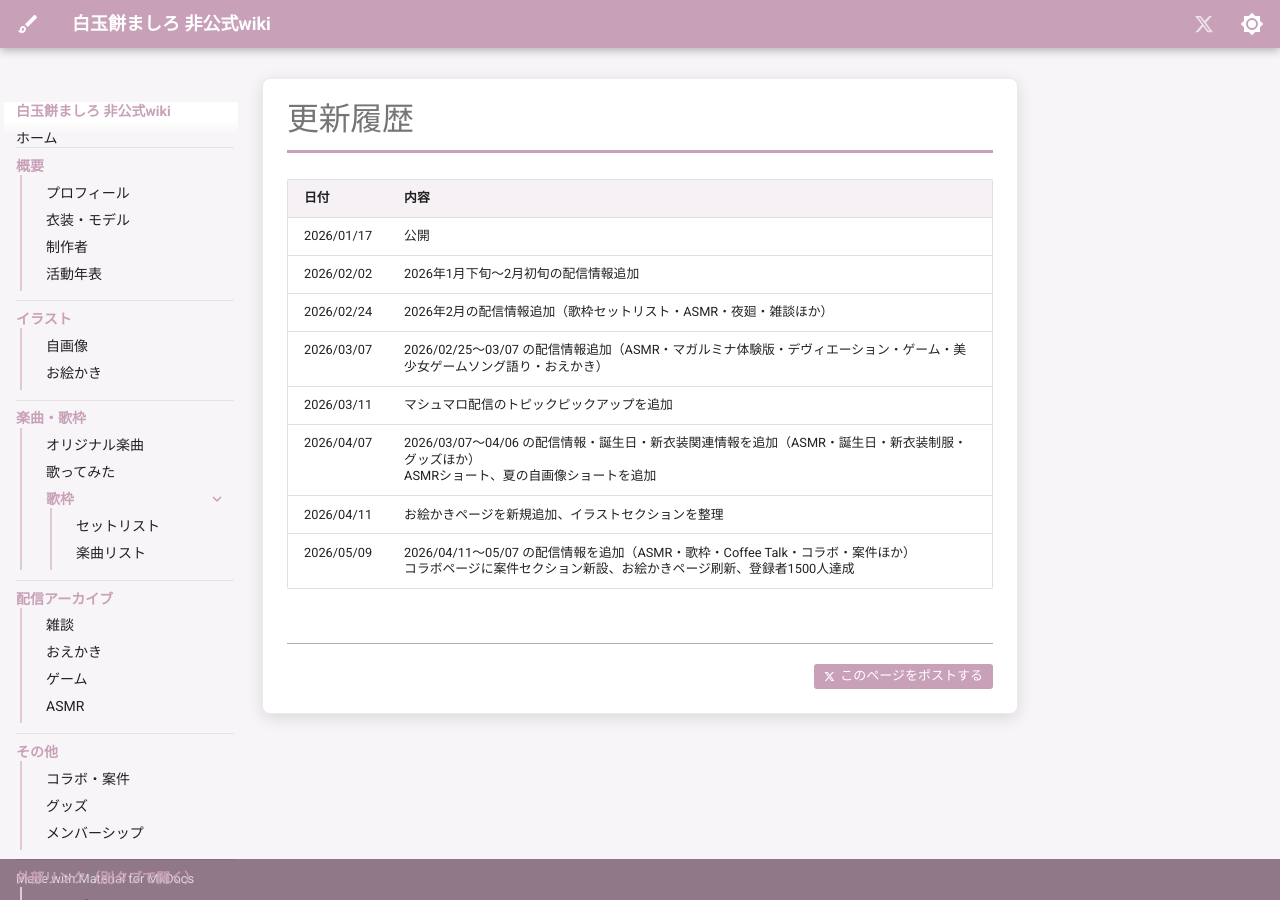
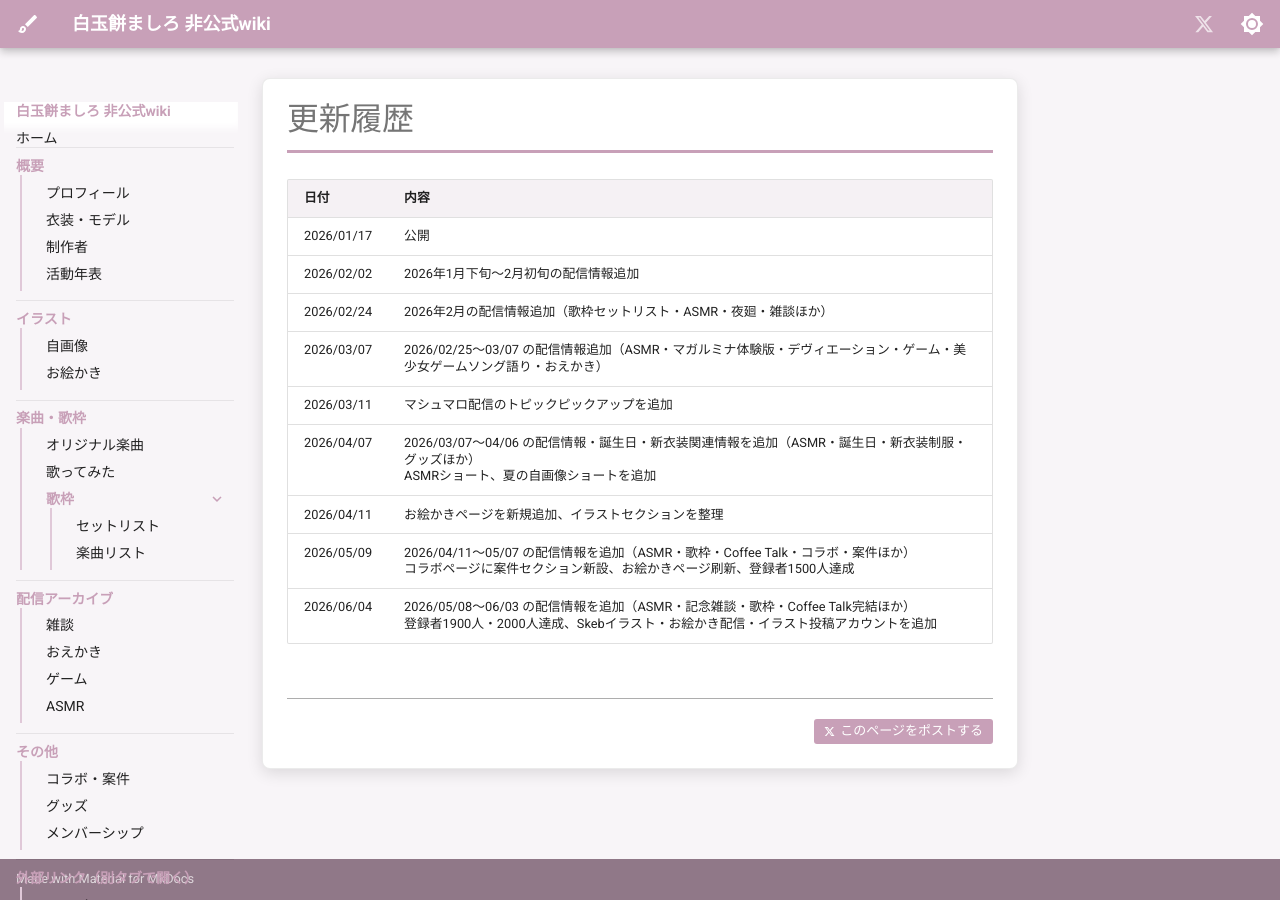
Before and after one commit to ameyamatmk/shiratamamochi-mashiro-unofficial-wiki, an MkDocs documentation site: the page built from docs/changelog.md, in a window 1280 px wide. Built offline with MkDocs 1.6.1 and Material for MkDocs 9.7.7, drawn with Linux system fonts in a browser that asks for light colours; comment, search, counter and statistics services are not loaded.

Commit message:
docs: 2026/06 の配信情報・1.5周年記念配信を追加
- ASMR 肩たたき(06/01)・雨の図書室(06/03) を追加
- 1.5周年＆2000人突破記念雑談(06/02) を追加
- changelog・最終更新日を更新

```diff
--- a/docs/changelog.md
+++ b/docs/changelog.md
@@ -10,3 +10,4 @@
 | 2026/04/07 | 2026/03/07〜04/06 の配信情報・誕生日・新衣装関連情報を追加（ASMR・誕生日・新衣装制服・グッズほか）<br>ASMRショート、夏の自画像ショートを追加 |
 | 2026/04/11 | お絵かきページを新規追加、イラストセクションを整理 |
 | 2026/05/09 | 2026/04/11〜05/07 の配信情報を追加（ASMR・歌枠・Coffee Talk・コラボ・案件ほか）<br>コラボページに案件セクション新設、お絵かきページ刷新、登録者1500人達成 |
+| 2026/06/04 | 2026/05/08〜06/03 の配信情報を追加（ASMR・記念雑談・歌枠・Coffee Talk完結ほか）<br>登録者1900人・2000人達成、Skebイラスト・お絵かき配信・イラスト投稿アカウントを追加 |
```
Also changed, not shown: docs/index.md (+1 -1 lines), docs/stream/asmr.md (+2 -0 lines), docs/stream/talk.md (+1 -0 lines).
